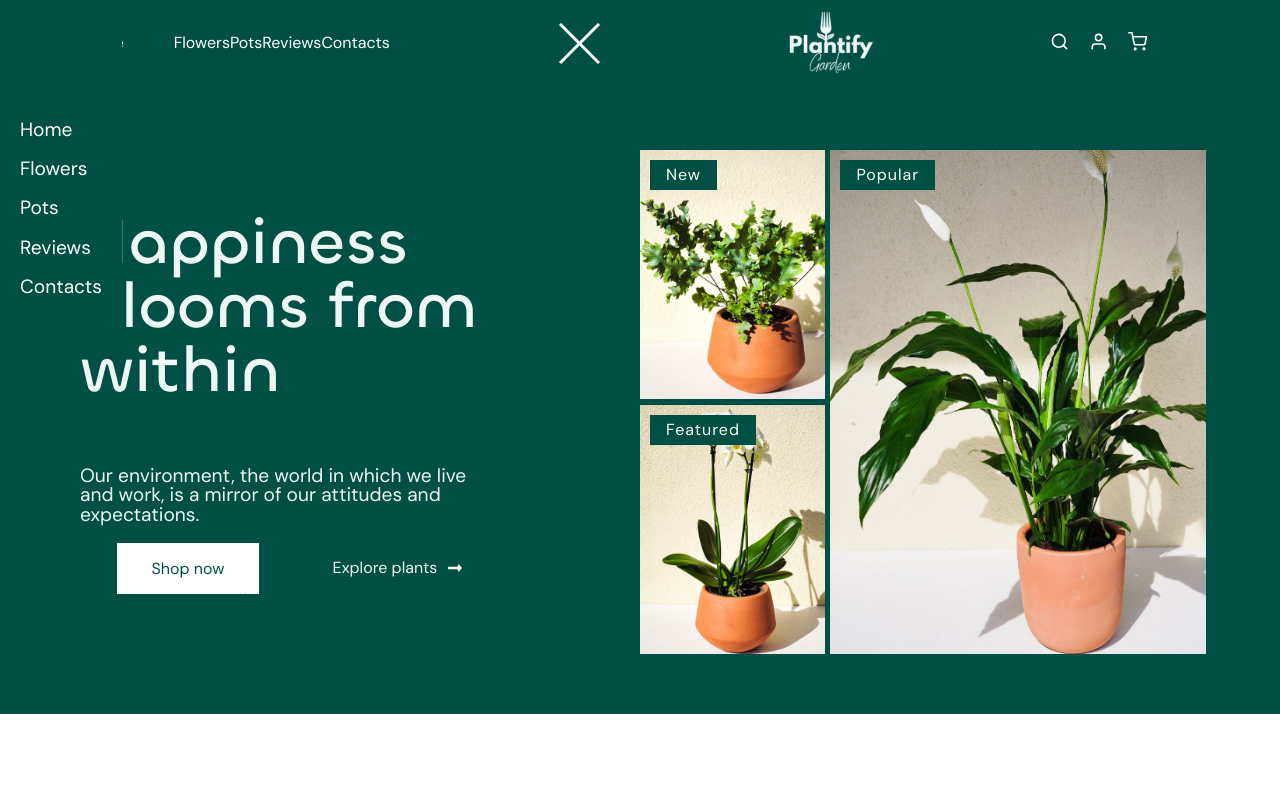
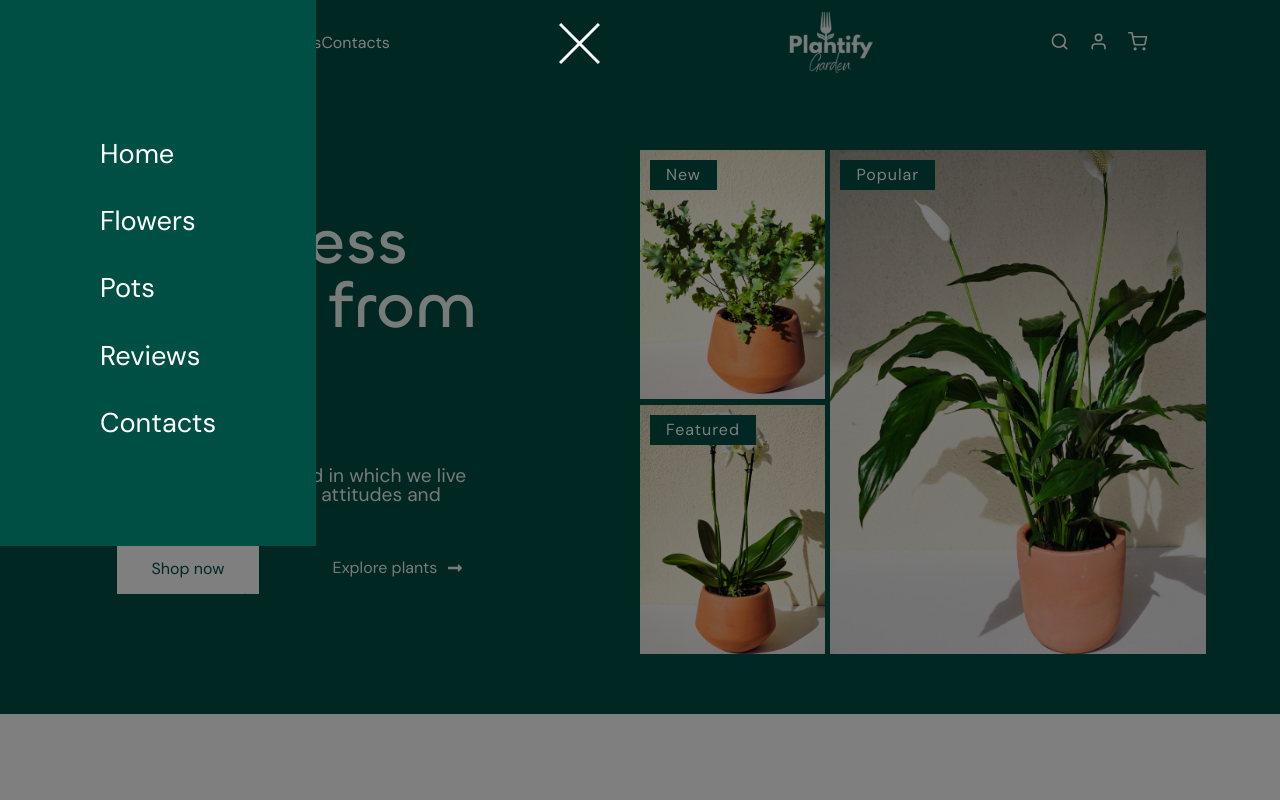
Before and after one commit to Bair-A/flower-shop, a React (Create React App) app: page / in a window 1280 px wide. Both pictures are taken after a click on the element 579 px from the left and 43 px from the top of the page. Shown: the top 800 px of the page. Built offline with nearby package versions, Linux system fonts and the light colour scheme; no server answers.

Commit message:
feat: added blackout for burger menu

```diff
--- a/src/Components/Header/Header.jsx
+++ b/src/Components/Header/Header.jsx
@@ -75,7 +75,7 @@ const Header = () => {
                      </li>
                   </ul>
                </div>
-               <div className={blackout}/>
+               <div className={blackout} onClick={burgerHandler}/>
                <img src={process.env.PUBLIC_URL + '/img/Logo.svg'} alt=""/>
                <div className={styles.iconsPanel}>
                   <NavLink to="#"><FiSearch className={styles.icon}/></NavLink>
--- a/src/Components/Header/Header.module.scss
+++ b/src/Components/Header/Header.module.scss
@@ -85,7 +85,7 @@
 
 .burger {
   padding: 15px 0;
-  z-index: 2;
+  z-index: 4;
 
   span {
     display: block;
@@ -140,11 +140,11 @@
 
 .burgerList {
   position: fixed;
-  left: 0;
+  left: -100px;
   top: 0;
-  padding: 120px 20px 20px 20px;
+  padding: 140px 100px 70px;
   background-color: #004F44;
-  z-index: 1;
+  z-index: 3;
   transform: scale(0, 1);
   opacity: 0;
   transform-origin: left;
@@ -155,19 +155,32 @@
   transform: scale(1, 1);
   transform-origin: left;
   opacity: 1;
+  left: 0;
 }
 
 .burgerListItem {
-  font-size: 1.2em;
-  margin: 0 0 20px 0;
+  font-size: 1.7em;
+  margin: 0 0 40px 0;
 }
 
 .blackout {
   position: absolute;
   top: 0;
   left: 0;
-  height: 100vh;
-  background-color: #fff;
+  right: 0;
+  z-index: -1;
+
+  background-color: rgba(0, 0, 0, 0.5);
+  opacity: 0;
+  height: 300vh;
+  pointer-events: none;
+  transition: all 0.3s linear;
+}
+
+.blackoutActive {
+  z-index: 2;
+  opacity: 1;
+  pointer-events: auto;
 }
 
 .iconsPanel {
```
